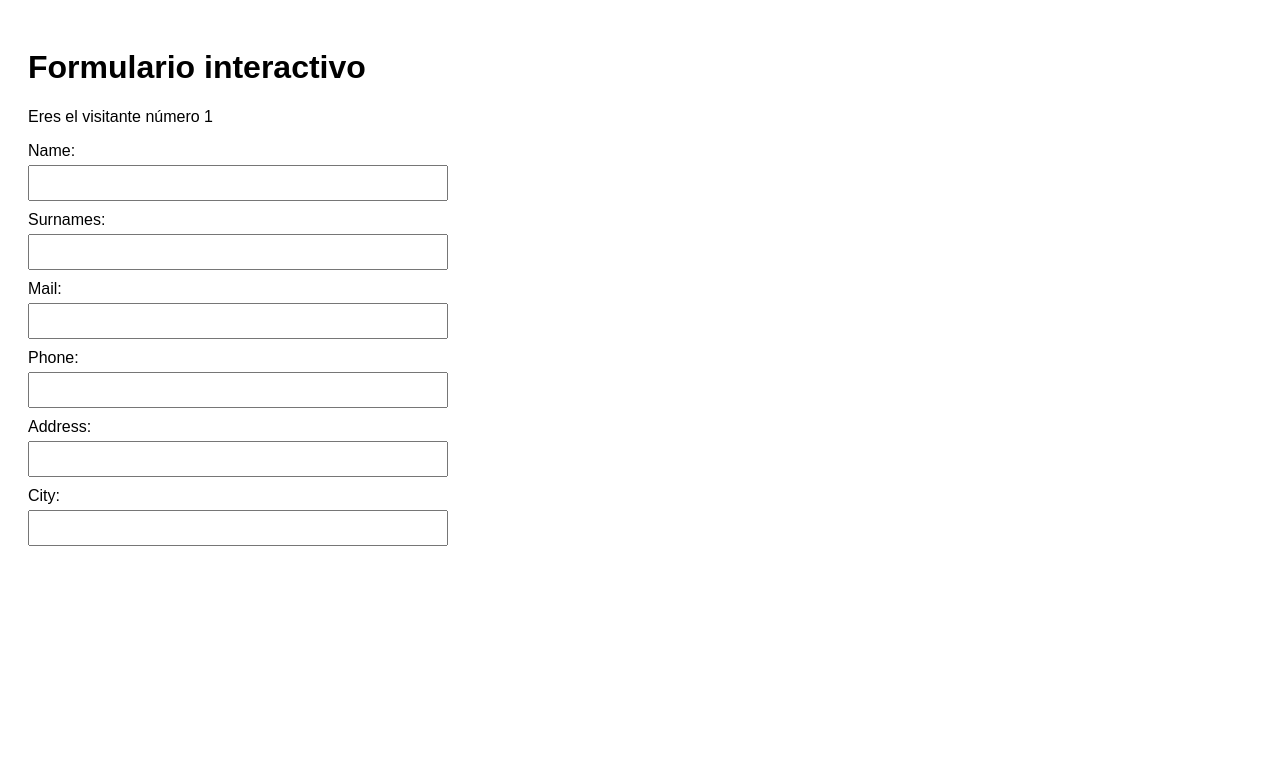
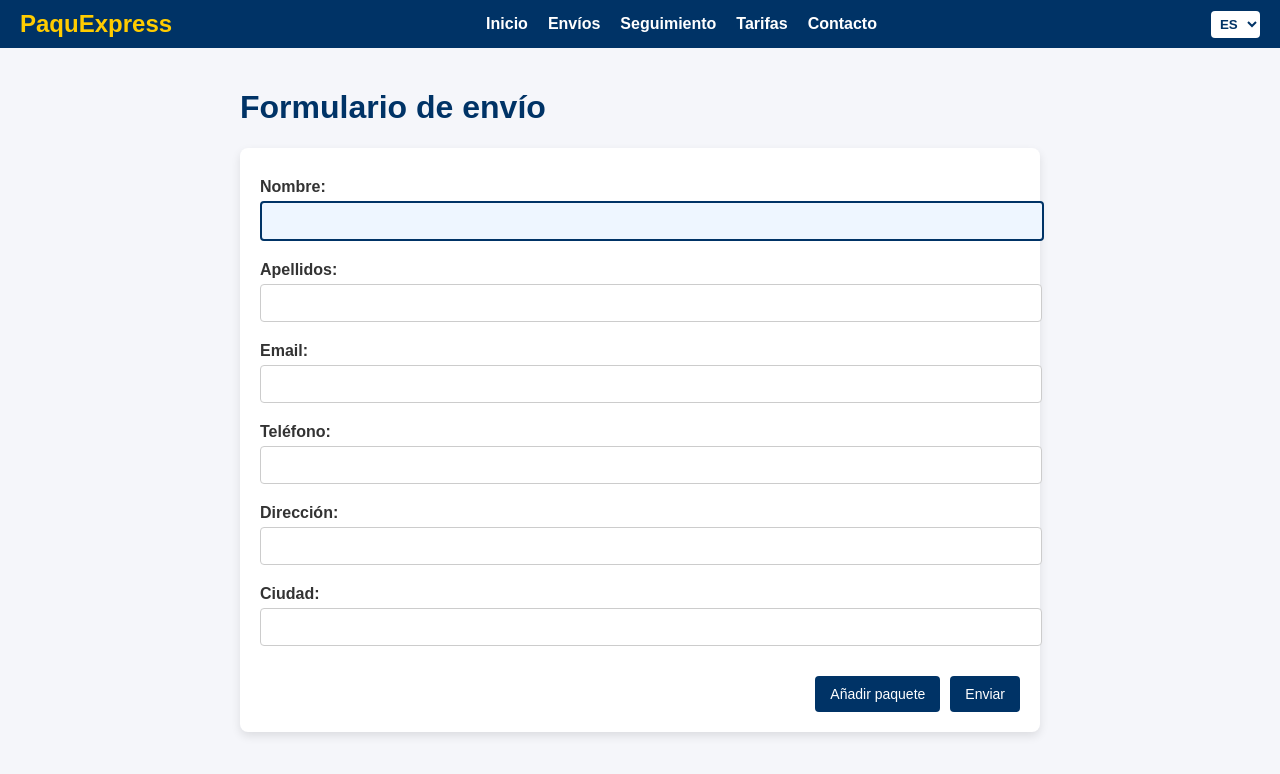
Before and after one commit to augustocristian/IPS2025-PAs, a plain HTML site: page index.html in a window 1280 px wide. Drawn offline with Linux system fonts and the light colour scheme.

Commit message:
Update index.html

```diff
--- a/index.html
+++ b/index.html
@@ -2,62 +2,222 @@
 <html lang="es">
 <head>
   <meta charset="UTF-8">
-  <title>IPS Example</title>
+  <title>PaquExpress - Envíos rápidos</title>
   <style>
     body {
+      margin: 0;
       font-family: Arial, sans-serif;
+      background: #f5f6fa;
+      color: #333;
+    }
+
+    /* --- Navbar --- */
+    header {
+      background: #003366;
+      color: white;
+      padding: 10px 20px;
+      display: flex;
+      justify-content: space-between;
+      align-items: center;
+    }
+
+    header .logo {
+      font-size: 1.5em;
+      font-weight: bold;
+      color: #ffcc00;
+    }
+
+    nav ul {
+      list-style: none;
+      display: flex;
+      gap: 20px;
+      margin: 0;
+      padding: 0;
+    }
+
+    nav ul li a {
+      color: white;
+      text-decoration: none;
+      font-weight: bold;
+    }
+
+    nav ul li a:hover {
+      color: #ffcc00;
+    }
+
+    /* --- Idioma --- */
+    .lang-selector {
+      margin-left: 20px;
+      background: white;
+      color: #003366;
+      border: none;
+      padding: 5px;
+      border-radius: 4px;
+      font-weight: bold;
+      cursor: pointer;
+    }
+
+    /* --- Contenido principal --- */
+    main {
       padding: 20px;
+      max-width: 800px;
+      margin: auto;
     }
-    .hidden {
-      display: none;
+
+    h1 {
+      color: #003366;
     }
+
+    /* --- Formulario --- */
     form {
-      max-width: 400px;
+      background: white;
+      padding: 20px;
+      border-radius: 8px;
+      box-shadow: 0 4px 10px rgba(0,0,0,0.1);
+      margin-top: 20px;
+      position: relative;
     }
+
     label {
       display: block;
       margin: 10px 0 5px;
+      font-weight: bold;
     }
+
     input {
       width: 100%;
-      padding: 8px;
+      padding: 10px;
+      margin-bottom: 10px;
+      border: 1px solid #ccc;
+      border-radius: 4px;
       font-size: 14px;
+    }
+
+    input.resaltado {
+      border: 2px solid #003366;
+      background: #eef6ff;
+    }
+
+    /* --- Botones --- */
+    .botones {
+      display: flex;
+      justify-content: flex-end;
+      gap: 10px;
+      margin-top: 20px;
+    }
+
+    .botones button {
+      background: #003366;
+      color: white;
+      border: none;
+      padding: 10px 15px;
+      border-radius: 4px;
+      font-size: 14px;
+      cursor: pointer;
+    }
+
+    .botones button:hover {
+      background: #ffcc00;
+      color: #003366;
+    }
+
+    /* --- Responsive --- */
+    @media (max-width: 600px) {
+      nav ul {
+        flex-direction: column;
+        gap: 10px;
+      }
+      .botones {
+        flex-direction: column;
+        align-items: stretch;
+      }
     }
   </style>
 </head>
 <body>
-  <h1>Formulario interactivo</h1>
-  <p id="contador"></p>
+  <!-- Navbar -->
+  <header>
+    <div class="logo" id="logo">PaquExpress</div>
+    <nav>
+      <ul>
+        <li><a href="#" id="menu-inicio">Inicio</a></li>
+        <li><a href="#" id="menu-envios">Envíos</a></li>
+        <li><a href="#" id="menu-seguimiento">Seguimiento</a></li>
+        <li><a href="#" id="menu-tarifas">Tarifas</a></li>
+        <li><a href="#" id="menu-contacto">Contacto</a></li>
+      </ul>
+    </nav>
+    <select id="lang" class="lang-selector">
+      <option value="es">ES</option>
+      <option value="en">EN</option>
+    </select>
+  </header>
+
+  <!-- Contenido principal -->
+  <main>
+    <h1 id="titulo-form">Formulario de envío</h1>
 
     <form id="formulario">
-    <div id="campo-nombre">
-      <label for="nombre">Name:</label>
+      <div>
+        <label for="nombre" id="label-nombre">Nombre:</label>
         <input type="text" id="nombre">
       </div>
-    <div id="campo-apellidos">
-      <label for="apellidos">Surnames:</label>
+      <div>
+        <label for="apellidos" id="label-apellidos">Apellidos:</label>
         <input type="text" id="apellidos">
       </div>
-    <div id="campo-email">
-      <label for="email">Mail:</label>
+      <div>
+        <label for="email" id="label-email">Email:</label>
         <input type="email" id="email">
       </div>
-    <div id="campo-telefono">
-      <label for="telefono">Phone:</label>
+      <div>
+        <label for="telefono" id="label-telefono">Teléfono:</label>
         <input type="tel" id="telefono">
       </div>
-    <div id="campo-direccion">
-      <label for="direccion">Address:</label>
+      <div>
+        <label for="direccion" id="label-direccion">Dirección:</label>
         <input type="text" id="direccion">
       </div>
-    <div id="campo-ciudad">
-      <label for="ciudad">City:</label>
+      <div>
+        <label for="ciudad" id="label-ciudad">Ciudad:</label>
         <input type="text" id="ciudad">
       </div>
+
+      <div class="botones">
+        <button type="button" id="btn-add">Añadir paquete</button>
+        <button type="submit" id="btn-send">Enviar</button>
+      </div>
     </form>
+  </main>
 
   <script>
-    // --- Contador de visitas ---
+    // --- Traducciones ---
+    const traducciones = {
+      es: {
+        menu: ["Inicio", "Envíos", "Seguimiento", "Tarifas", "Contacto"],
+        titulo: "Formulario de envío",
+        labels: ["Nombre:", "Apellidos:", "Email:", "Teléfono:", "Dirección:", "Ciudad:"],
+        botones: ["Añadir paquete", "Enviar"],
+      },
+      en: {
+        menu: ["Home", "Shipments", "Tracking", "Rates", "Contact"],
+        titulo: "Shipping Form",
+        labels: ["First Name:", "Last Name:", "Email:", "Phone:", "Address:", "City:"],
+        botones: ["Add package", "Send"],
+      }
+    };
+
+    // --- Campos del formulario ---
+    const campos = [
+      { id: "nombre" },
+      { id: "apellidos" },
+      { id: "email" },
+      { id: "telefono" },
+      { id: "direccion" },
+      { id: "ciudad" },
+    ];
+
+    // --- Control dinámico según visitas ---
     let visitas = localStorage.getItem("visitas");
     if (!visitas) {
       visitas = 1;
@@ -66,41 +226,54 @@
     }
     localStorage.setItem("visitas", visitas);
 
-    document.getElementById("contador").textContent =
-      "Eres el visitante número " + visitas;
-
-    // --- Campos del formulario ---
-    const campos = [
-      { id: "nombre", div: document.getElementById("campo-nombre") },
-      { id: "apellidos", div: document.getElementById("campo-apellidos") },
-      { id: "email", div: document.getElementById("campo-email") },
-      { id: "telefono", div: document.getElementById("campo-telefono") },
-      { id: "direccion", div: document.getElementById("campo-direccion") },
-      { id: "ciudad", div: document.getElementById("campo-ciudad") },
-    ];
-
-    // --- Determinar campo que manda según número de visitas ---
     const indiceControl = (visitas - 1) % campos.length;
     const campoControl = campos[indiceControl];
+    const inputControl = document.getElementById(campoControl.id);
 
-    // --- Añadir la lógica de ocultar/mostrar ---
-    const inputControl = document.getElementById(campoControl.id);
+    inputControl.classList.add("resaltado");
 
     inputControl.addEventListener("input", () => {
       if (inputControl.value.trim() !== "") {
-        // Ocultar y borrar todos los demás
         campos.forEach((campo, idx) => {
           if (idx !== indiceControl) {
-            campo.div.classList.add("hidden");
             document.getElementById(campo.id).value = "";
           }
         });
-      } else {
-        // Mostrar todos de nuevo
-        campos.forEach((campo) => {
-          campo.div.classList.remove("hidden");
+      }
     });
+
+    // --- Cambiar idioma ---
+    const selector = document.getElementById("lang");
+
+    function aplicarIdioma(idioma) {
+      const t = traducciones[idioma];
+      document.getElementById("menu-inicio").textContent = t.menu[0];
+      document.getElementById("menu-envios").textContent = t.menu[1];
+      document.getElementById("menu-seguimiento").textContent = t.menu[2];
+      document.getElementById("menu-tarifas").textContent = t.menu[3];
+      document.getElementById("menu-contacto").textContent = t.menu[4];
+      document.getElementById("titulo-form").textContent = t.titulo;
+
+      document.getElementById("label-nombre").textContent = t.labels[0];
+      document.getElementById("label-apellidos").textContent = t.labels[1];
+      document.getElementById("label-email").textContent = t.labels[2];
+      document.getElementById("label-telefono").textContent = t.labels[3];
+      document.getElementById("label-direccion").textContent = t.labels[4];
+      document.getElementById("label-ciudad").textContent = t.labels[5];
+
+      document.getElementById("btn-add").textContent = t.botones[0];
+      document.getElementById("btn-send").textContent = t.botones[1];
     }
+
+    // Guardar idioma en localStorage
+    let idiomaGuardado = localStorage.getItem("idioma") || "es";
+    selector.value = idiomaGuardado;
+    aplicarIdioma(idiomaGuardado);
+
+    selector.addEventListener("change", () => {
+      const nuevoIdioma = selector.value;
+      localStorage.setItem("idioma", nuevoIdioma);
+      aplicarIdioma(nuevoIdioma);
     });
   </script>
 </body>
```
Lines whose indentation alone changed are shown as unchanged.
